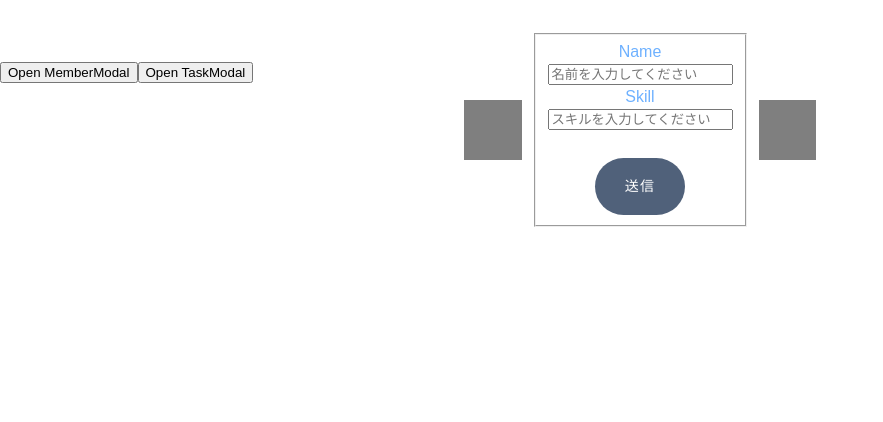
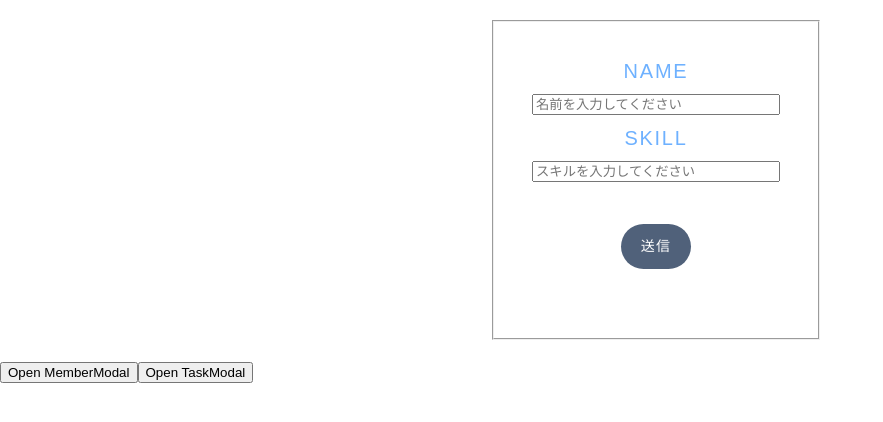
Before and after one commit to scla-sagauniv/suspicious_instrument, a React (Create React App) app in the folder frontend/: page / in a window 1280 px wide. Both pictures are taken after a click on the button "Open MemberModal". Shown: the top 422 px of the page, without its empty margins (0-883 px from the left). Built offline with nearby package versions, Linux system fonts and the light colour scheme.

Commit message:
update モーダルウィンドウのUIのアップデート

```diff
--- a/frontend/src/component/MemberModal.jsx
+++ b/frontend/src/component/MemberModal.jsx
@@ -13,22 +13,10 @@ const MemberModal = (props) => {
     borderRadius: "3px",
   };
 
-  const overlay = {
-    position: "fixed",
-    top: "100px",
-    left: 0,
-    width: "100%",
-    height: "100%",
-    backgroundColor: "rgba(0,0,0,0.5)",
-
-    display: "flex",
-    alignItems: "center",
-    justifyContent: "center",
-  };
-
   const onSubmit = (data) => {
     console.log("onSubmit data", data);
     console.log(props.todoList);
+    reset();
     closeModal();
   };
 
@@ -36,7 +24,6 @@ const MemberModal = (props) => {
     <>
       {props.showFlag ? (
         <div className="container">
-          <div id="overlay" style={overlay}>
           <div id="modalContent" style={modalContent}>
             <fieldset>
               <form onSubmit={handleSubmit(onSubmit)} className="form">
@@ -49,9 +36,11 @@ const MemberModal = (props) => {
                   {...register("name")}
                   placeholder="名前を入力してください"
                   required
+                  className="inputName"
                 />
                 <label className="skillLabel">Skill</label>
                 <input
+                  className="inputSkill"
                   type="text"
                   id="skill"
                   {...register("skill")}
@@ -68,7 +57,6 @@ const MemberModal = (props) => {
             </fieldset>
           </div>
         </div>
-        </div>
       ) : (
         <></>
       )}
--- a/frontend/src/component/TaskModal.jsx
+++ b/frontend/src/component/TaskModal.jsx
@@ -13,22 +13,10 @@ const TaskModal = (props) => {
     borderRadius: "3px",
   };
 
-  const overlay = {
-    position: "fixed",
-    top: "100px",
-    left: 0,
-    width: "100%",
-    height: "100%",
-    backgroundColor: "rgba(0,0,0,0.5)",
-
-    display: "flex",
-    alignItems: "center",
-    justifyContent: "center",
-  };
-
   const onSubmit = (data) => {
     console.log("onSubmit data", data);
     console.log(props.todoList);
+    reset();
     closeModal();
   };
 
@@ -36,22 +24,21 @@ const TaskModal = (props) => {
     <>
       {props.showFlag ? (
         <div className="container">
-          <div id="overlay" style={overlay}>
           <div id="modalContent" style={modalContent}>
             <fieldset>
               <form onSubmit={handleSubmit(onSubmit)} className="form">
-                  <label className="TaskLabel" for="Name">
-                    Task
-                  </label>
+                <label className="TaskLabel">Task</label>
                 <input
                   type="text"
                   id="task"
                   {...register("task")}
                   placeholder="タスクを入力してください"
                   required
+                  className="inputTask"
                 />
                 <label className="contentsLabel">Contents</label>
                 <input
+                  className="inputContents"
                   type="text"
                   id="contents"
                   {...register("contents")}
@@ -68,7 +55,6 @@ const TaskModal = (props) => {
             </fieldset>
           </div>
         </div>
-        </div>
       ) : (
         <></>
       )}
--- a/frontend/src/css/MemberModal.css
+++ b/frontend/src/css/MemberModal.css
@@ -8,13 +8,13 @@ body {
 .container {
   max-width: 320px;
   margin: 0 auto;
-  padding: 20px 16px 40px 16px;
+  padding: 10px 16px 10px 16px;
   transform: translateZ(0);
   text-align: center;
 }
 
 .submit-button {
-  margin-top: 2em;
+  margin-top: 3em;
 }
 
 .ui-input {
@@ -33,7 +33,8 @@ body {
   width: 100%;
 }
 
-.ui-input input + label {
+.ui-input,
+label {
   position: relative;
   display: block;
   padding: 8px 0 8px 0;
@@ -89,10 +90,22 @@ body {
 
 label {
   color: #6eb1ff;
+  font-size: 20px;
+  font-weight: 540;
 }
 
 .form {
   display: flex;
   flex-direction: column;
   align-items: center;
+  width: 300px;
+  height: 280px;
+  margin: auto;
+  padding-top: 20px;
 }
+.inputSkill {
+  width: 80%;
+}
+.inputName {
+  width: 80%;
+}
--- a/frontend/src/css/TaskModal.css
+++ b/frontend/src/css/TaskModal.css
@@ -8,13 +8,13 @@ body {
 .container {
   max-width: 320px;
   margin: 0 auto;
-  padding: 20px 16px 40px 16px;
+  padding: 10px 16px 10px 16px;
   transform: translateZ(0);
   text-align: center;
 }
 
 .submit-button {
-  margin-top: 2em;
+  margin-top: 3em;
 }
 
 .ui-input {
@@ -33,7 +33,8 @@ body {
   width: 100%;
 }
 
-.ui-input input + label {
+.input,
+label {
   position: relative;
   display: block;
   padding: 8px 0 8px 0;
@@ -67,7 +68,7 @@ body {
 .submit-button {
   border: 0;
   background-color: #50617a;
-  padding: 18px 30px;
+  padding: 12px 20px;
   font-size: 14px;
   line-height: 1.5;
   text-transform: uppercase;
@@ -75,7 +76,7 @@ body {
   font-weight: 500;
   color: #ffffff;
   font-family: Arial, Helvetica, sans-serif;
-  border-radius: 100px;
+  border-radius: 100Spx;
   outline: 0;
   transition: background-color 300ms cubic-bezier(0.215, 0.61, 0.355, 1);
 }
@@ -89,10 +90,23 @@ body {
 
 label {
   color: #6eb1ff;
+  font-size: 20px;
+  font-weight: 540;
 }
 
 .form {
   display: flex;
   flex-direction: column;
   align-items: center;
+  width: 300px;
+  height: 280px;
+  margin: auto;
+  padding-top: 20px;
 }
+
+.inputContents {
+  width: 80%;
+}
+.inputTask {
+  width: 80%;
+}
```
Lines whose indentation alone changed are shown as unchanged.
